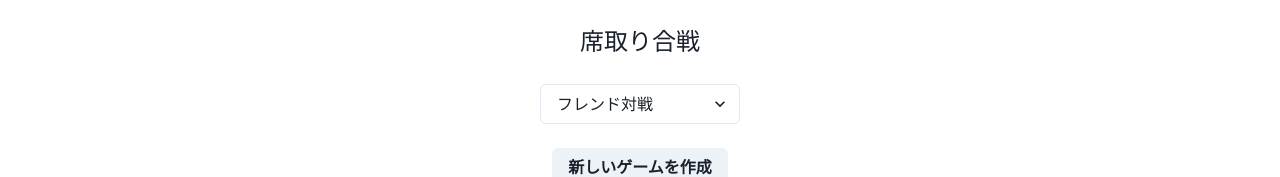
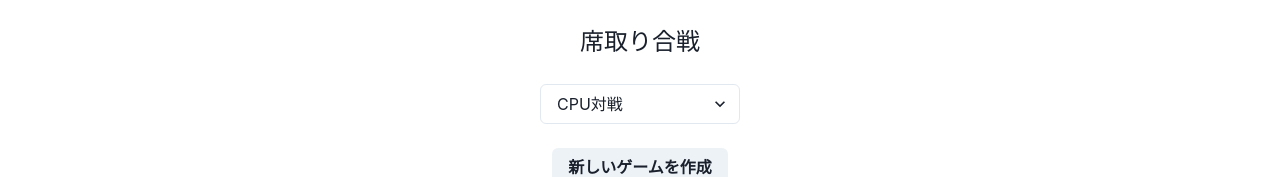
Before and after one commit to gorotakeda/todo-front, a React (Create React App) app: page / in a window 1280 px wide. Shown: the top 177 px of the page. Built offline with nearby package versions, Linux system fonts and the light colour scheme.

Commit message:
Revert "CPU対戦削除"
This reverts commit 1aa65484c4994a856fb3d2fc6412d23d8e6c0ee3.

```diff
--- a/src/components/Home.tsx
+++ b/src/components/Home.tsx
@@ -85,6 +85,7 @@ export const Home: React.FC = () => {
           onChange={(e) => setOpponent(e.target.value)}
           width="200px"
         >
+          <option value="cpu">CPU対戦</option>
           <option value="friend">フレンド対戦</option>
         </Select>
         <Button
```
